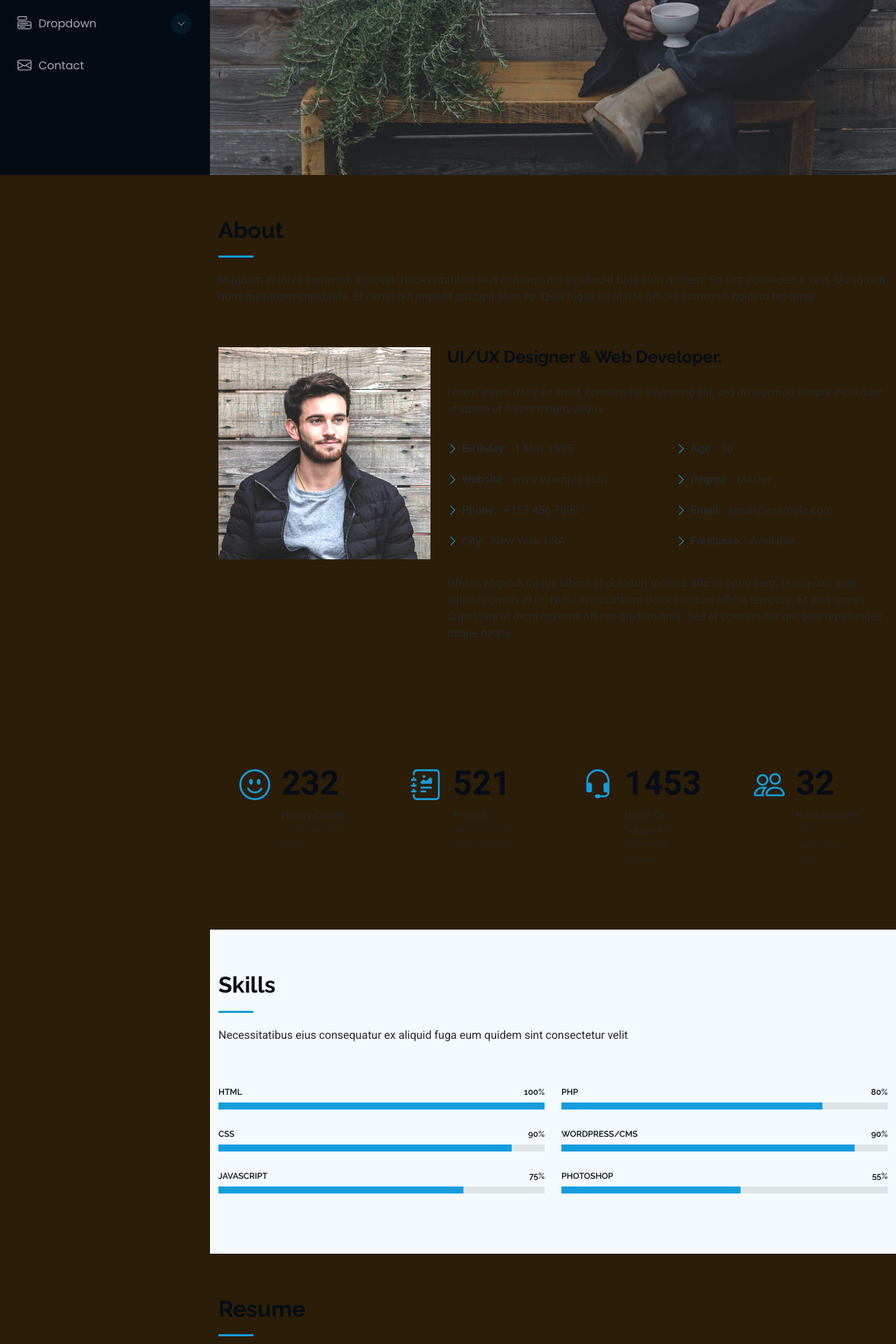
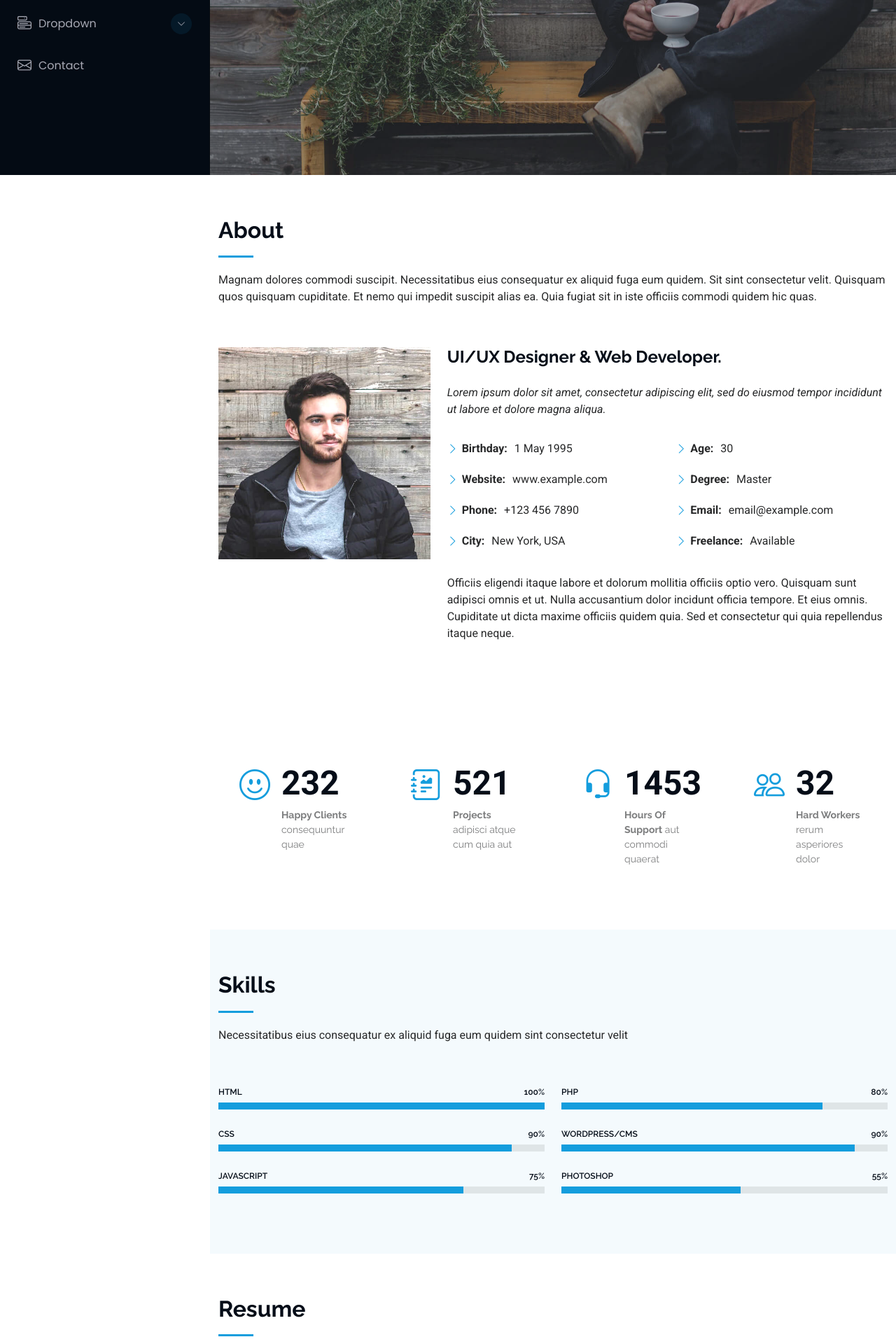
Before and after one commit to pedrogalvis/portfolio, a PHP site: page /index.html in a window 1280 px wide. Shown: the part 550-2470 px from the top of the page at 70% size. Run offline with PHP 8.4, Linux system fonts and the light colour scheme.

Commit message:
Update main.css

```diff
--- a/assets/css/main.css
+++ b/assets/css/main.css
@@ -8,7 +8,7 @@
 
 /* Global Colors - The following color variables are used throughout the website. Updating them here will change the color scheme of the entire website */
 :root {
-  --background-color: #2B1D07; /* Background color for the entire website, including individual sections */
+  --background-color: #ffffff; /* Background color for the entire website, including individual sections */
   --default-color: #272829; /* Default color used for the majority of the text content across the entire website */
   --heading-color: #050d18; /* Color for headings, subheadings and title throughout the website */
   --accent-color: #149ddd; /* Accent color that represents your brand on the website. It's used for buttons, links, and other elements that need to stand out */
```
